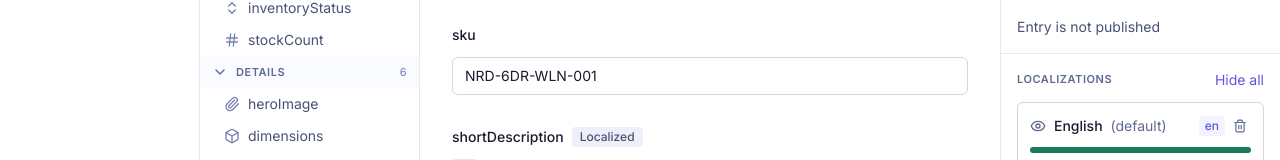
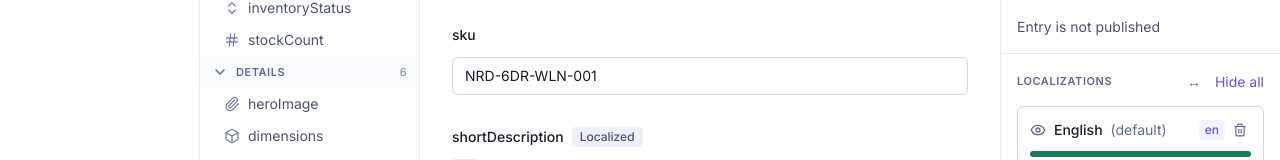
Before and after one commit to heliavz/hygraph-studio-editor, a Next.js app: page /hygraph-studio-editor/ in a window 1280 px wide. Shown: the part 474-634 px from the top of the page. Built offline with nearby package versions, Linux system fonts and the light colour scheme.

Commit message:
side-by-side locale toggle

```diff
--- a/src/app/page.tsx
+++ b/src/app/page.tsx
@@ -13,18 +13,21 @@ export default function EditorPage() {
   const [collapsedSections, setCollapsedSections] = useState<Set<FieldSection>>(
     new Set(),
   );
+  const [viewMode, setViewMode] = useState<"stacked" | "side-by-side">(
+    "stacked",
+  );
 
   const toggleSection = (section: FieldSection) => {
     setCollapsedSections((prev) => {
       const next = new Set(prev);
-      if (next.has(section)) {
-        next.delete(section);
-      } else {
-        next.add(section);
-      }
+      if (next.has(section)) next.delete(section);
+      else next.add(section);
       return next;
     });
   };
+
+  const toggleViewMode = () =>
+    setViewMode((m) => (m === "stacked" ? "side-by-side" : "stacked"));
 
   return (
     <div className="flex h-screen flex-col">
@@ -42,9 +45,10 @@ export default function EditorPage() {
               <EditorForm
                 collapsedSections={collapsedSections}
                 onToggleSection={toggleSection}
+                viewMode={viewMode}
               />
             </div>
-            <RightRail />
+            <RightRail viewMode={viewMode} onToggleViewMode={toggleViewMode} />
           </div>
         </div>
       </div>
--- a/src/components/editor/RightRail.tsx
+++ b/src/components/editor/RightRail.tsx
@@ -1,3 +1,5 @@
+"use client";
+
 import { ExternalLink, Eye, Trash2 } from "lucide-react";
 import {
   getLocaleCompletionStatus,
@@ -8,14 +10,22 @@ import {
   type LocalizedString,
 } from "@/data";
 
-export function RightRail() {
+interface RightRailProps {
+  viewMode: "stacked" | "side-by-side";
+  onToggleViewMode: () => void;
+}
+
+export function RightRail({ viewMode, onToggleViewMode }: RightRailProps) {
   return (
     <aside className="flex w-70 shrink-0 flex-col overflow-y-auto border-l border-muted bg-canvas">
       <Tabs />
       <EntryInfoSection />
       <ScheduleSection />
       <StagesSection />
-      <LocalizationsSection />
+      <LocalizationsSection
+        viewMode={viewMode}
+        onToggleViewMode={onToggleViewMode}
+      />
       <VersionsSection />
       <VariantsSection />
       <PreviewSection />
@@ -119,7 +129,13 @@ function StagesSection() {
   );
 }
 
-function LocalizationsSection() {
+function LocalizationsSection({
+  viewMode,
+  onToggleViewMode,
+}: {
+  viewMode: "stacked" | "side-by-side";
+  onToggleViewMode: () => void;
+}) {
   const localizedFields = productFieldDefinitions.filter((f) => f.isLocalized);
 
   function getCompletionCounts(localeCode: LocaleCode) {
@@ -139,9 +155,26 @@ function LocalizationsSection() {
     <section className="border-b border-muted px-4 py-4">
       <div className="flex items-center justify-between">
         <SectionHeader>Localizations</SectionHeader>
-        <button type="button" className="text-sm text-primary hover:underline">
-          Hide all
-        </button>
+        <div className="flex items-center gap-2">
+          <button
+            type="button"
+            onClick={onToggleViewMode}
+            title={
+              viewMode === "stacked"
+                ? "Switch to side-by-side view"
+                : "Switch to stacked view"
+            }
+            className="rounded px-1.5 py-0.5 text-sm font-medium text-muted hover:bg-surface-2 hover:text-strong"
+          >
+            {viewMode === "stacked" ? "↔" : "↕"}
+          </button>
+          <button
+            type="button"
+            className="text-sm text-primary hover:underline"
+          >
+            Hide all
+          </button>
+        </div>
       </div>
 
       <ul className="mt-3 space-y-2">
@@ -156,7 +189,6 @@ function LocalizationsSection() {
               key={locale.code}
               className="rounded-md border border-default p-3"
             >
-              {/* Locale identity row */}
               <div className="flex items-center justify-between gap-2">
                 <div className="flex min-w-0 items-center gap-2">
                   <Eye className="h-4 w-4 shrink-0 text-muted" />
@@ -181,7 +213,6 @@ function LocalizationsSection() {
                 </div>
               </div>
 
-              {/* Completion bar - green/amber segments, gray background = missing */}
               <div
                 className="mt-2.5 flex h-1.5 w-full overflow-hidden rounded-full bg-surface-5"
                 role="progressbar"
@@ -198,10 +229,8 @@ function LocalizationsSection() {
                   className="bg-warning transition-all"
                   style={{ width: `${(partial / total) * 100}%` }}
                 />
-                {/* Remaining width stays surface-5 (background) - represents empty */}
               </div>
 
-              {/* Completion label */}
               <p className="mt-1.5 text-xs">
                 {allComplete ? (
                   <span className="text-success">
@@ -216,12 +245,7 @@ function LocalizationsSection() {
                         <span className="text-warning">{partial} partial</span>
                       </>
                     )}
-                    {empty > 0 && (
-                      <>
-                        {" · "}
-                        {empty} missing
-                      </>
-                    )}
+                    {empty > 0 && <> · {empty} missing</>}
                   </span>
                 )}
               </p>
@@ -271,7 +295,7 @@ function VariantsSection() {
 
 function PreviewSection() {
   return (
-    <section className="px-4 py-4">
+    <section className="border-b border-muted px-4 py-4">
       <SectionHeader>Preview</SectionHeader>
       <p className="mt-3 text-sm text-soft">
         Live preview your entry in a split screen as you edit in the content
--- a/src/components/editor/form/EditorForm.tsx
+++ b/src/components/editor/form/EditorForm.tsx
@@ -27,11 +27,13 @@ import { TextInput } from "./TextInput";
 interface EditorFormProps {
   collapsedSections: Set<FieldSection>;
   onToggleSection: (section: FieldSection) => void;
+  viewMode: "stacked" | "side-by-side";
 }
 
 export function EditorForm({
   collapsedSections,
   onToggleSection,
+  viewMode,
 }: EditorFormProps) {
   return (
     <form className="mx-auto max-w-3xl space-y-10 px-8 py-8">
@@ -66,7 +68,7 @@ export function EditorForm({
               <div className="space-y-8">
                 {fields.map((field) => (
                   <FormField key={field.key} field={field}>
-                    {renderInput(field)}
+                    {renderInput(field, viewMode)}
                   </FormField>
                 ))}
               </div>
@@ -78,7 +80,10 @@ export function EditorForm({
   );
 }
 
-function renderInput(field: FieldDefinition) {
+function renderInput(
+  field: FieldDefinition,
+  viewMode: "stacked" | "side-by-side",
+) {
   const value = product[field.key];
 
   switch (field.type) {
@@ -89,6 +94,7 @@ function renderInput(field: FieldDefinition) {
           <LocalizedTextInput
             value={(value ?? {}) as LocalizedString}
             multiline={field.type === "richtext"}
+            viewMode={viewMode}
           />
         );
       }
@@ -122,8 +128,6 @@ function renderInput(field: FieldDefinition) {
       );
 
     case "reference": {
-      // Improvement - Single unified verb pair regardless of single
-      // vs. multiple, populated vs. empty, or which referenced model.
       const items = resolveReferenceItems(field);
       return (
         <ReferenceField
@@ -141,7 +145,6 @@ function renderInput(field: FieldDefinition) {
 
 function resolveReferenceItems(field: FieldDefinition): ReferenceItem[] {
   const value = product[field.key];
-
   switch (field.key) {
     case "colorIds": {
       const colors = resolveColors(value as string[]);
@@ -162,9 +165,6 @@ function resolveReferenceItems(field: FieldDefinition): ReferenceItem[] {
   }
 }
 
-// Baseline Hygraph displays a UUID/hash in a component's collapsed header.
-// We synthesize a human summary from the component's actual fields so
-// editors can scan for "what's in here?" without having to expand.
 function synthesizeComponentSummary(fieldKey: string, value: unknown): string {
   switch (fieldKey) {
     case "dimensions": {
--- a/src/components/editor/form/LocalizedTextInput.tsx
+++ b/src/components/editor/form/LocalizedTextInput.tsx
@@ -15,14 +15,18 @@ const CHIP_CLASSES: Record<LocaleCompletionStatus, string> = {
 interface LocalizedTextInputProps {
   value: LocalizedString;
   multiline?: boolean;
+  viewMode?: "stacked" | "side-by-side";
 }
 
 export function LocalizedTextInput({
   value,
   multiline = false,
+  viewMode = "stacked",
 }: LocalizedTextInputProps) {
+  const isSideBySide = viewMode === "side-by-side";
+
   return (
-    <div className="space-y-4">
+    <div className={isSideBySide ? "grid grid-cols-2 gap-3" : "space-y-4"}>
       {LOCALES.map((locale) => {
         const status = getLocaleCompletionStatus(value, locale.code);
         return (
@@ -44,7 +48,7 @@ export function LocalizedTextInput({
             {multiline ? (
               <textarea
                 defaultValue={value[locale.code] ?? ""}
-                rows={5}
+                rows={isSideBySide ? 8 : 5}
                 className="block w-full rounded-md border border-default bg-canvas px-3 py-2 text-sm text-strong placeholder:text-ghost focus:border-primary focus:outline-none focus:ring-1 focus:ring-primary"
               />
             ) : (
```
